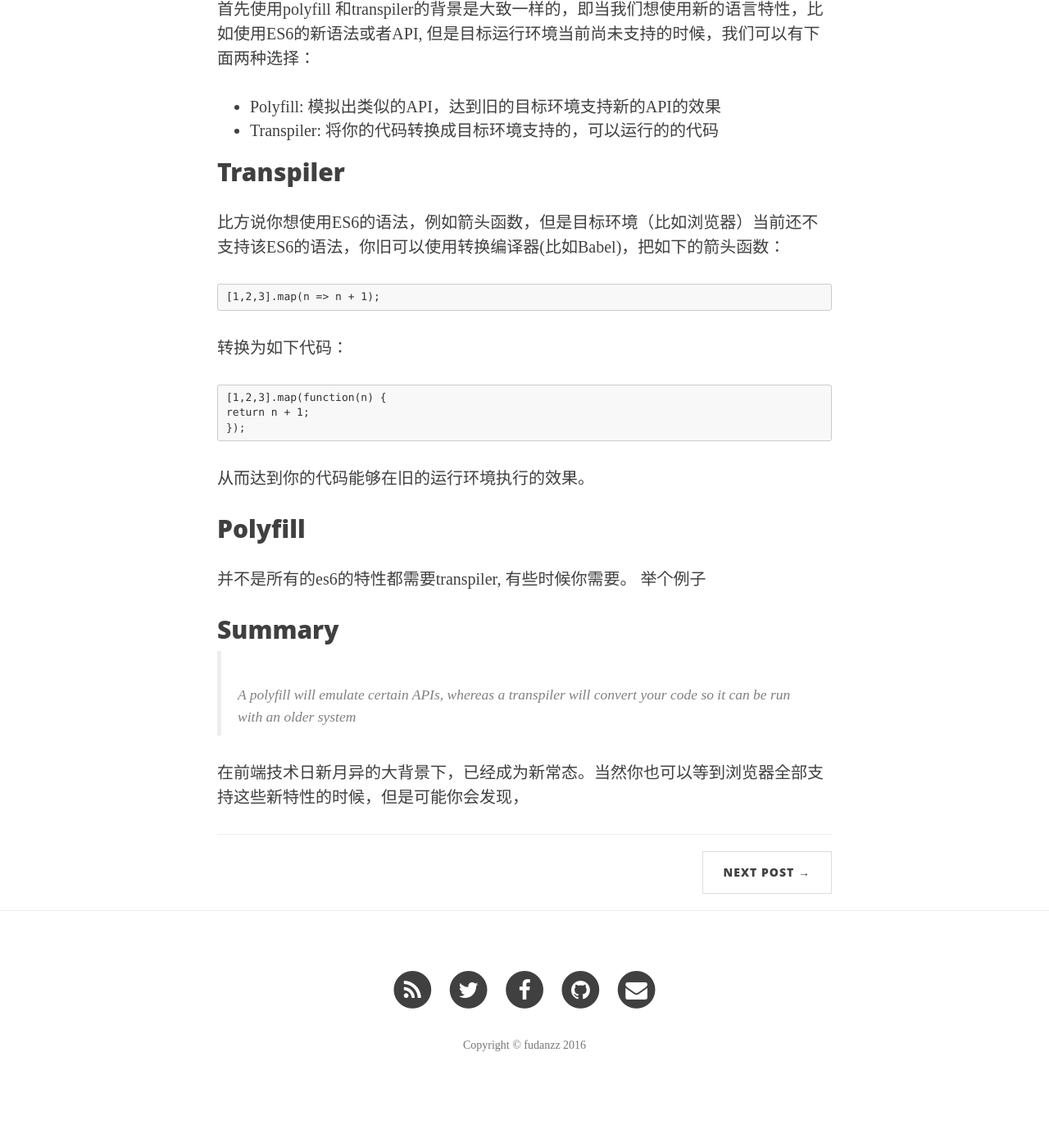
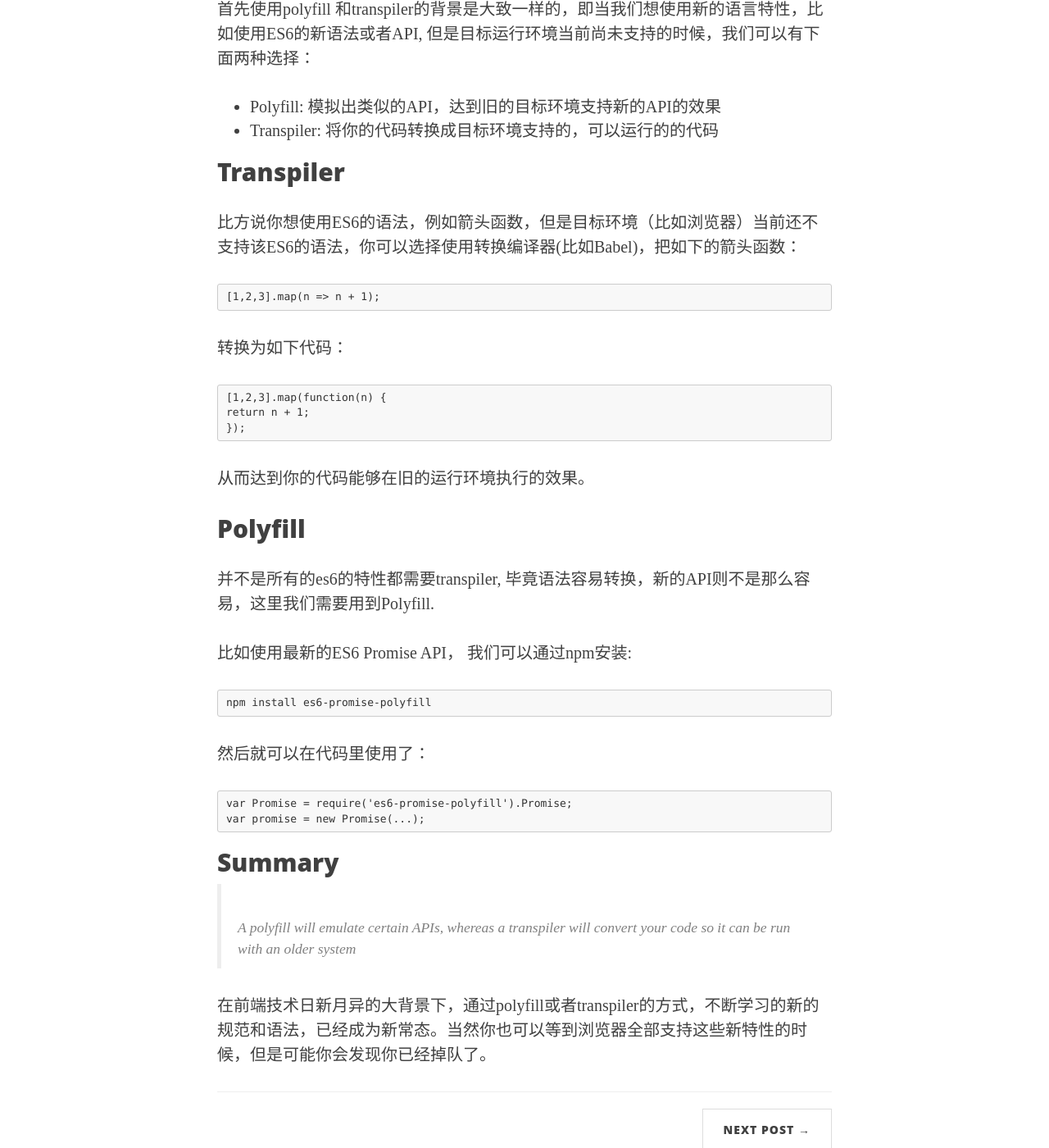
Before and after one commit to fudanzz/fudanzz.github.io, a Jekyll site: the page built from _posts/2016-09-01-transpiling-polyfill.markdown, in a window 1280 px wide and 1400 px high, scrolled down 730 px. Shown: the whole window at 82% size. Built offline with Jekyll 4.4.1, drawn with Linux system fonts in a browser that asks for light colours; nearby versions of some CDN libraries; some web fonts are replaced; before the commit the page ends 2080 px from its top, so only the background shows below that.

Commit message:
update post

```diff
--- a/_posts/2016-09-01-transpiling-polyfill.markdown
+++ b/_posts/2016-09-01-transpiling-polyfill.markdown
@@ -17,7 +17,7 @@ header-img: "img/post-bg-01.jpg"
 
 ## Transpiler
 
-比方说你想使用ES6的语法，例如箭头函数，但是目标环境（比如浏览器）当前还不支持该ES6的语法，你旧可以使用转换编译器(比如Babel)，把如下的箭头函数：
+比方说你想使用ES6的语法，例如箭头函数，但是目标环境（比如浏览器）当前还不支持该ES6的语法，你可以选择使用转换编译器(比如Babel)，把如下的箭头函数：
 
     [1,2,3].map(n => n + 1);
 
@@ -31,11 +31,21 @@ header-img: "img/post-bg-01.jpg"
 
 ## Polyfill
 
-并不是所有的es6的特性都需要transpiler, 有些时候你需要。
-举个例子
+并不是所有的es6的特性都需要transpiler, 毕竟语法容易转换，新的API则不是那么容易，这里我们需要用到Polyfill.
+
+比如使用最新的ES6 Promise API， 我们可以通过npm安装:
+
+    npm install es6-promise-polyfill
+
+然后就可以在代码里使用了：
+
+    var Promise = require('es6-promise-polyfill').Promise;
+    var promise = new Promise(...);
+
+
 
 ## Summary
 
 >A polyfill will emulate certain APIs, whereas a transpiler will convert your code so it can be run with an older system
 
-在前端技术日新月异的大背景下，已经成为新常态。当然你也可以等到浏览器全部支持这些新特性的时候，但是可能你会发现，
+在前端技术日新月异的大背景下，通过polyfill或者transpiler的方式，不断学习的新的规范和语法，已经成为新常态。当然你也可以等到浏览器全部支持这些新特性的时候，但是可能你会发现你已经掉队了。
```
